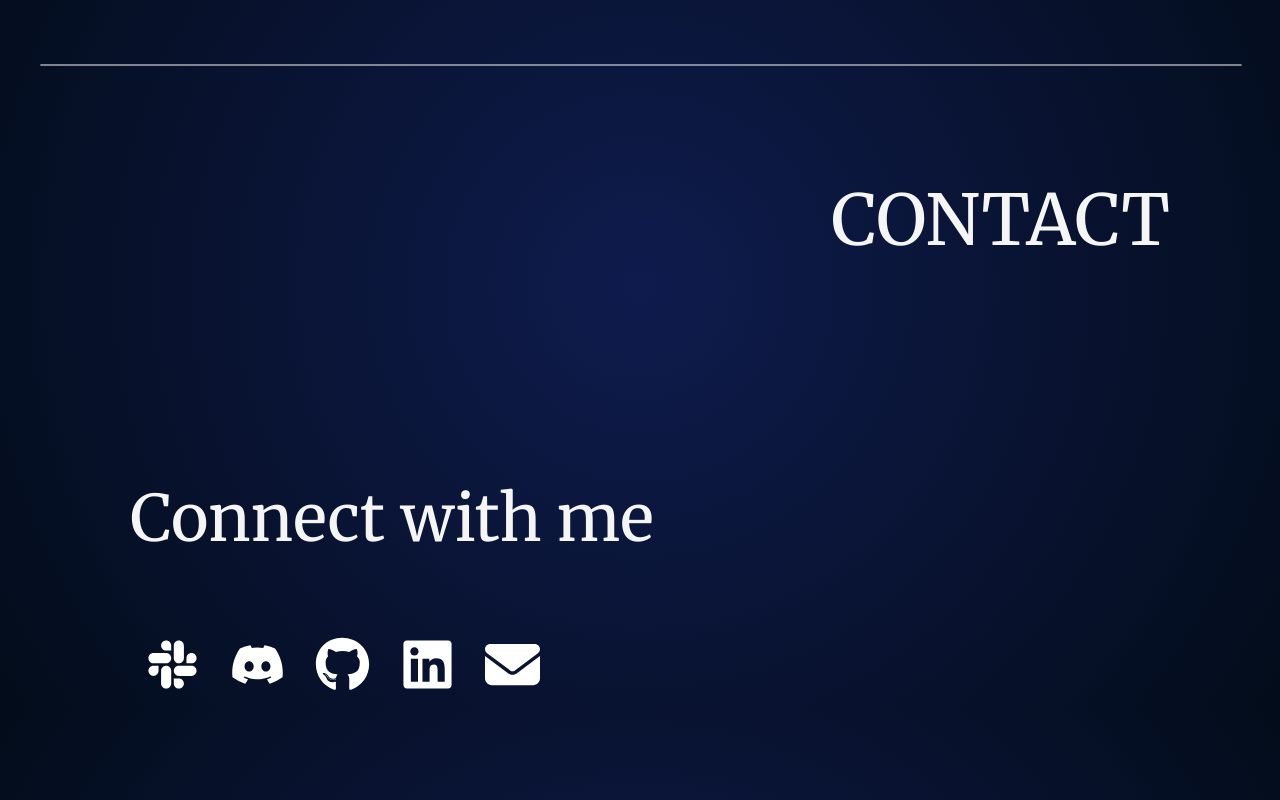
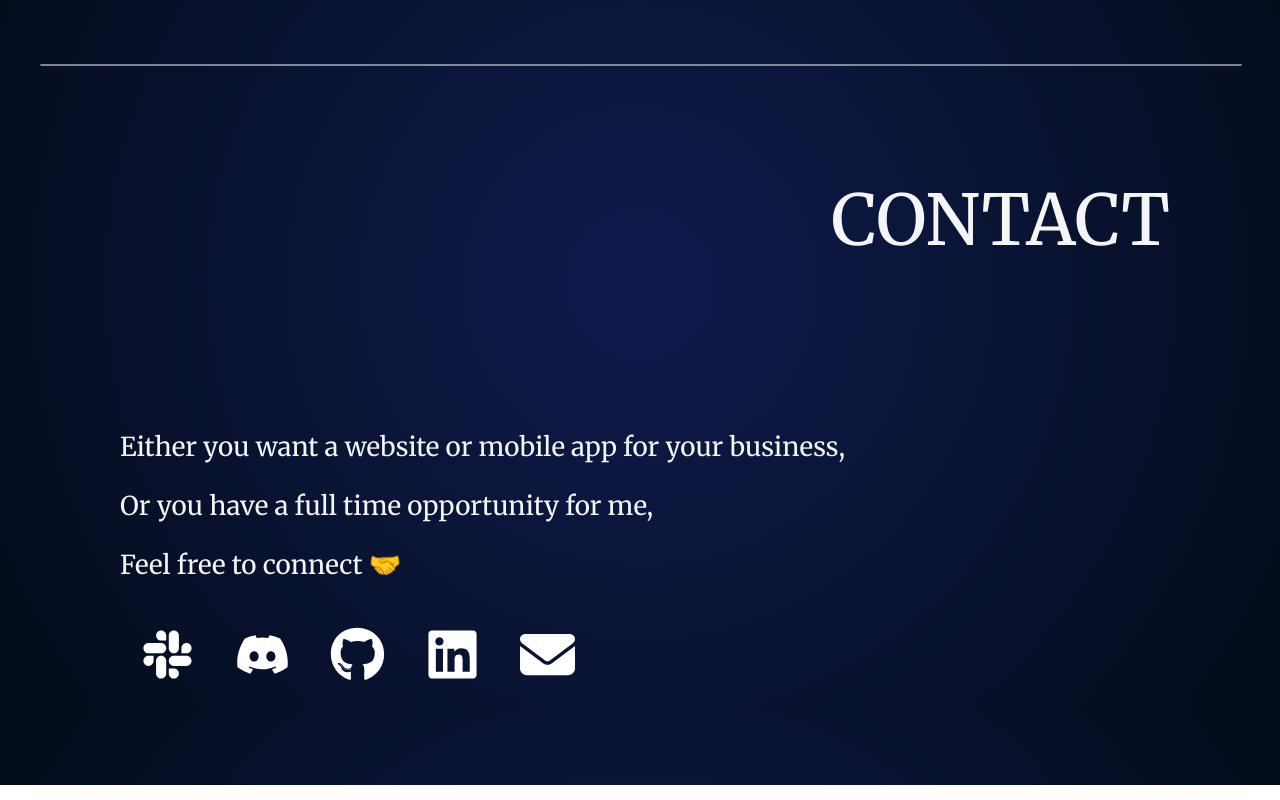
Before and after one commit to archiKumari/my_portfolio, a React (Create React App) app: page / in a window 1280 px wide. Shown: the part 6854-7654 px from the top of the page. Built offline with nearby package versions, Linux system fonts and the light colour scheme.

Commit message:
Contact section modified

```diff
--- a/src/Components/ContactSection/Contact.css
+++ b/src/Components/ContactSection/Contact.css
@@ -1,21 +1,15 @@
 .contact-container {
-    padding: 50px;
+    padding: 40px;
     font-size: 26px;
 }
 
 .contact-container p {
-    font-size: 64px;
-}
-
-.contact-container a {
-    font-weight: bold;
-    text-decoration: none;
-    color: white;
+    font-size: 26px;
 }
 
 .contact-container svg {
     width: 55px;
     height: 55px;
-    margin: 15px;
-    cursor: pointer;
+    margin: 20px;
+    color: white;
 }
--- a/src/Components/ContactSection/Contact.jsx
+++ b/src/Components/ContactSection/Contact.jsx
@@ -11,7 +11,9 @@ import { faEnvelope } from "@fortawesome/free-solid-svg-icons";
 const Contact = () => {
   return (
     <div className="contact-container">
-      <p>Connect with me</p>
+      <p>Either you want a website or mobile app for your business,</p>
+      <p>Or you have a full time opportunity for me,</p>
+      <p>Feel free to connect <strong>🤝</strong></p>
       <a href="https://join.slack.com/t/archi-kumari/shared_invite/zt-2gbyqcv6q-26j51G4ZXH4VPe0K7wfJJg">
         <FontAwesomeIcon icon={faSlack} />
       </a>
```
